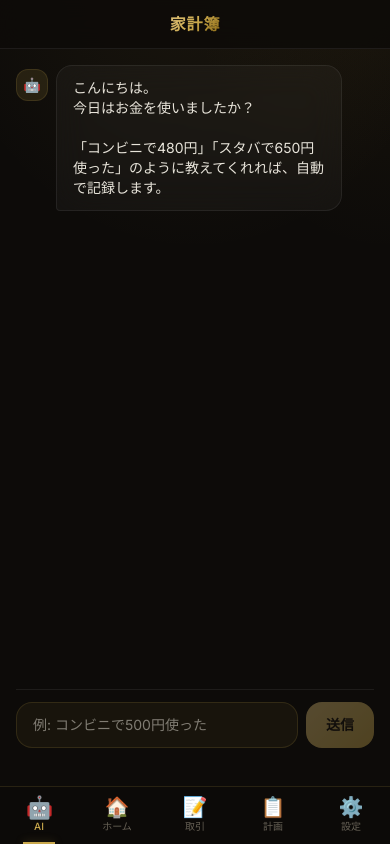
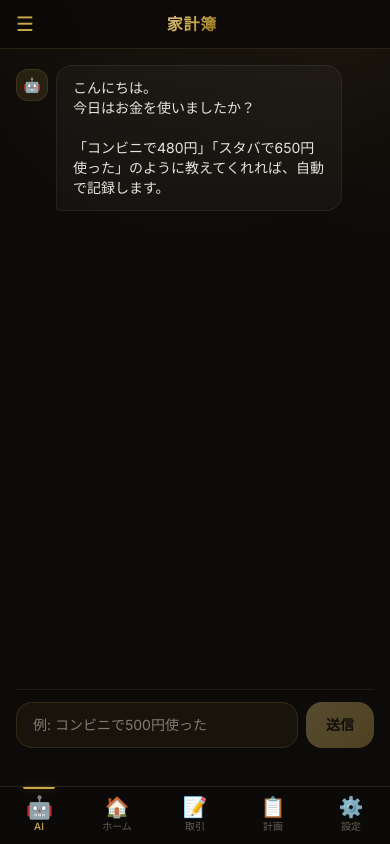
Before and after one commit to takucoco123-sys/-ai-news-automation2, a React (Vite) app in the folder budget-app/frontend/: page / in a window 390 px wide. Built offline with nearby package versions, Linux system fonts and the light colour scheme.

Commit message:
feat: モバイルに左スライドドロワーメニュー追加（全ナビ表示）

```diff
--- a/budget-app/frontend/src/components/Layout.tsx
+++ b/budget-app/frontend/src/components/Layout.tsx
@@ -1,3 +1,4 @@
+import { useState } from 'react';
 import { Outlet, NavLink } from 'react-router-dom';
 import Sidebar from './Sidebar';
 
@@ -10,44 +11,92 @@ const bottomTabs = [
 ];
 
 export default function Layout() {
+  const [open, setOpen] = useState(false);
+
   return (
     <div className="flex h-screen text-[#e8e4da]">
       {/* Desktop sidebar */}
-      <div className="hidden md:block">
+      <div className="hidden md:block flex-shrink-0">
         <Sidebar />
+      </div>
+
+      {/* Mobile drawer overlay */}
+      {open && (
+        <div
+          className="fixed inset-0 z-40 md:hidden"
+          style={{ background: 'rgba(0,0,0,0.65)', backdropFilter: 'blur(4px)' }}
+          onClick={() => setOpen(false)}
+        />
+      )}
+
+      {/* Mobile slide-out drawer */}
+      <div
+        className="fixed inset-y-0 left-0 z-50 md:hidden transition-transform duration-300"
+        style={{
+          transform: open ? 'translateX(0)' : 'translateX(-100%)',
+          width: 240,
+        }}
+      >
+        <Sidebar onClose={() => setOpen(false)} />
       </div>
 
       {/* Main content */}
       <div className="flex flex-col flex-1 min-w-0">
         {/* Mobile top header */}
-        <header className="flex items-center justify-center px-4 py-3 md:hidden" style={{ borderBottom: '1px solid var(--border)', background: 'rgba(13,11,9,0.85)', backdropFilter: 'blur(12px)' }}>
-          <h1 className="text-base font-bold tracking-wider">
+        <header
+          className="flex items-center gap-3 px-4 py-3 md:hidden flex-shrink-0"
+          style={{ borderBottom: '1px solid var(--gold-border)', background: 'rgba(13,11,9,0.9)', backdropFilter: 'blur(12px)' }}
+        >
+          <button
+            onClick={() => setOpen(true)}
+            className="text-xl leading-none transition-colors"
+            style={{ color: '#c9a84c' }}
+            aria-label="メニューを開く"
+          >
+            ☰
+          </button>
+          <h1 className="flex-1 text-center text-base font-bold tracking-wider">
             <span className="text-gradient-gold">家計簿</span>
           </h1>
+          {/* placeholder to center title */}
+          <span className="w-6" />
         </header>
 
         <main className="flex-1 overflow-auto p-4 md:p-8 pb-24 md:pb-8">
           <Outlet />
         </main>
 
-        {/* Mobile bottom tab bar */}
-        <nav className="fixed bottom-0 left-0 right-0 md:hidden z-40 flex" style={{ background: 'rgba(13,11,9,0.95)', borderTop: '1px solid var(--gold-border)', backdropFilter: 'blur(16px)', paddingBottom: 'env(safe-area-inset-bottom)' }}>
+        {/* Mobile bottom tab bar (quick access) */}
+        <nav
+          className="fixed bottom-0 left-0 right-0 md:hidden z-30 flex"
+          style={{
+            background: 'rgba(13,11,9,0.97)',
+            borderTop: '1px solid var(--gold-border)',
+            backdropFilter: 'blur(16px)',
+            paddingBottom: 'env(safe-area-inset-bottom)',
+          }}
+        >
           {bottomTabs.map(({ to, label, icon, end }) => (
             <NavLink
               key={to}
               to={to}
               end={end}
               className={({ isActive }) =>
-                `flex-1 flex flex-col items-center justify-center py-2.5 gap-0.5 text-[10px] transition-all ${
+                `relative flex-1 flex flex-col items-center justify-center py-2.5 gap-0.5 text-[10px] transition-all ${
                   isActive ? 'text-[#c9a84c]' : 'text-[#666055]'
                 }`
               }
             >
               {({ isActive }) => (
                 <>
-                  <span className={`text-xl leading-none transition-all ${isActive ? 'scale-110' : ''}`}>{icon}</span>
+                  <span className={`text-xl leading-none transition-transform ${isActive ? 'scale-110' : ''}`}>{icon}</span>
                   <span className="font-medium">{label}</span>
-                  {isActive && <span className="absolute bottom-0 h-0.5 w-8" style={{ background: 'var(--gold)', boxShadow: '0 0 8px var(--gold-glow)' }} />}
+                  {isActive && (
+                    <span
+                      className="absolute top-0 left-1/2 -translate-x-1/2 h-0.5 w-8 rounded-b-full"
+                      style={{ background: 'var(--gold)', boxShadow: '0 0 8px var(--gold-glow)' }}
+                    />
+                  )}
                 </>
               )}
             </NavLink>
--- a/budget-app/frontend/src/components/Sidebar.tsx
+++ b/budget-app/frontend/src/components/Sidebar.tsx
@@ -11,7 +11,7 @@ const links = [
   { to: '/settings',     label: '設定',           icon: '⚙️' },
 ];
 
-export default function Sidebar() {
+export default function Sidebar({ onClose }: { onClose?: () => void }) {
   return (
     <aside className="w-60 h-full flex flex-col" style={{ background: 'rgba(13,11,9,0.98)', borderRight: '1px solid var(--gold-border)' }}>
       {/* Logo */}
@@ -34,6 +34,7 @@ export default function Sidebar() {
             key={to}
             to={to}
             end={to === '/'}
+            onClick={onClose}
             className={({ isActive }) =>
               `relative flex items-center gap-3 px-3 py-2.5 rounded-xl text-sm transition-all duration-200 ${
                 isActive
```
